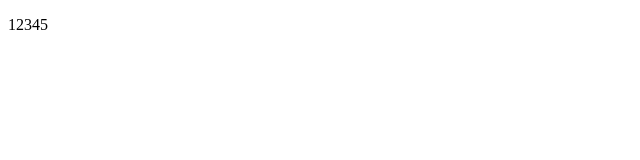
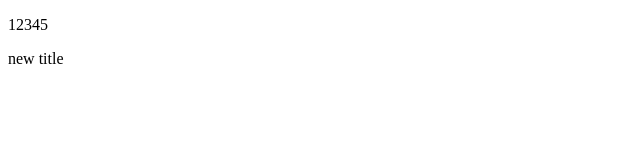
Before and after one commit to deepanshu-github-user/first-repo, a plain HTML site: page index.html in a window 1280 px wide. Shown: the full height of the page, 0-640 px from the left. Drawn offline with Linux system fonts and the light colour scheme.

Commit message:
new feature

```diff
--- a/index.html
+++ b/index.html
@@ -7,5 +7,6 @@
 </head>
 <body>
     <p>12345</p>
+    <p>new title</p>
 </body>
 </html>
```
